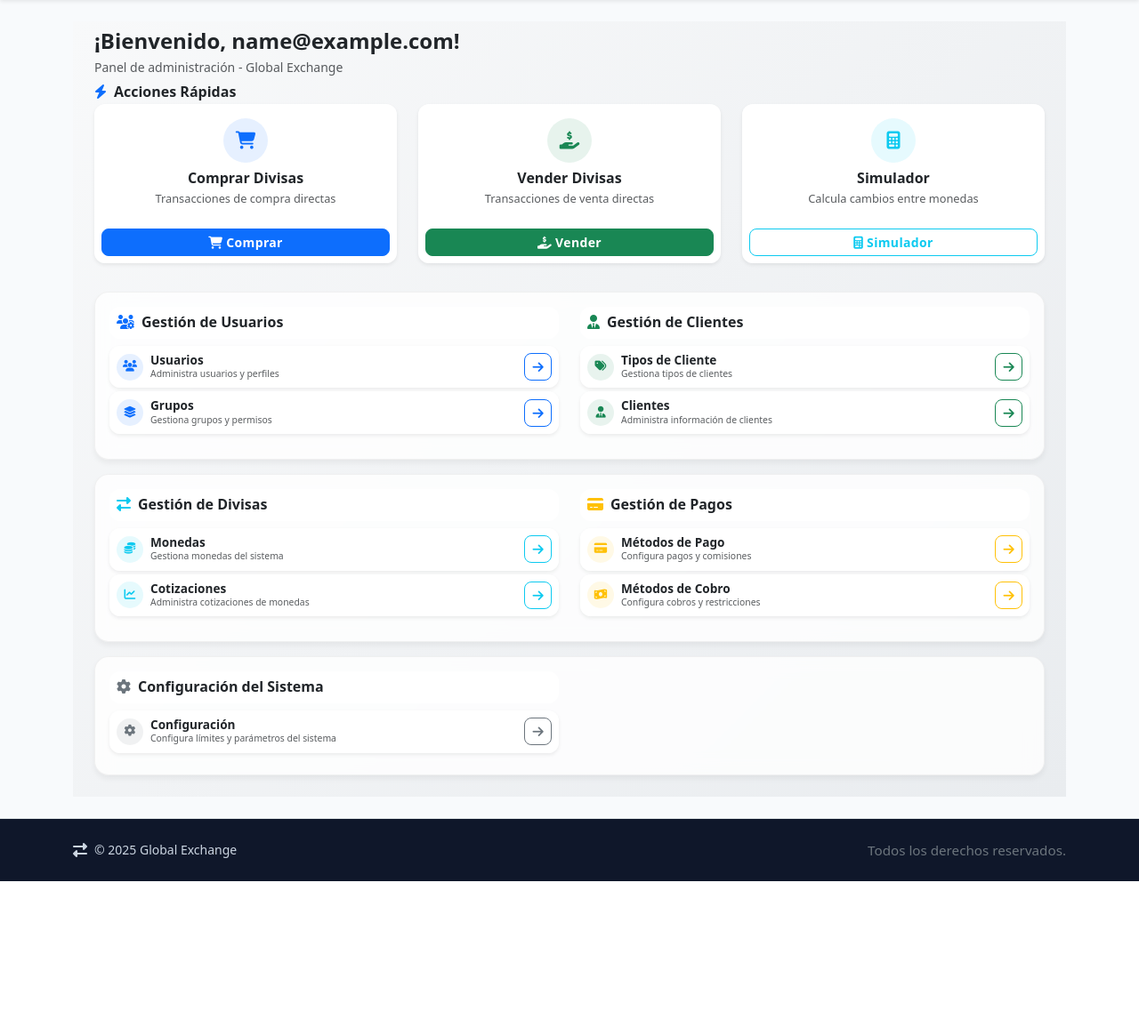
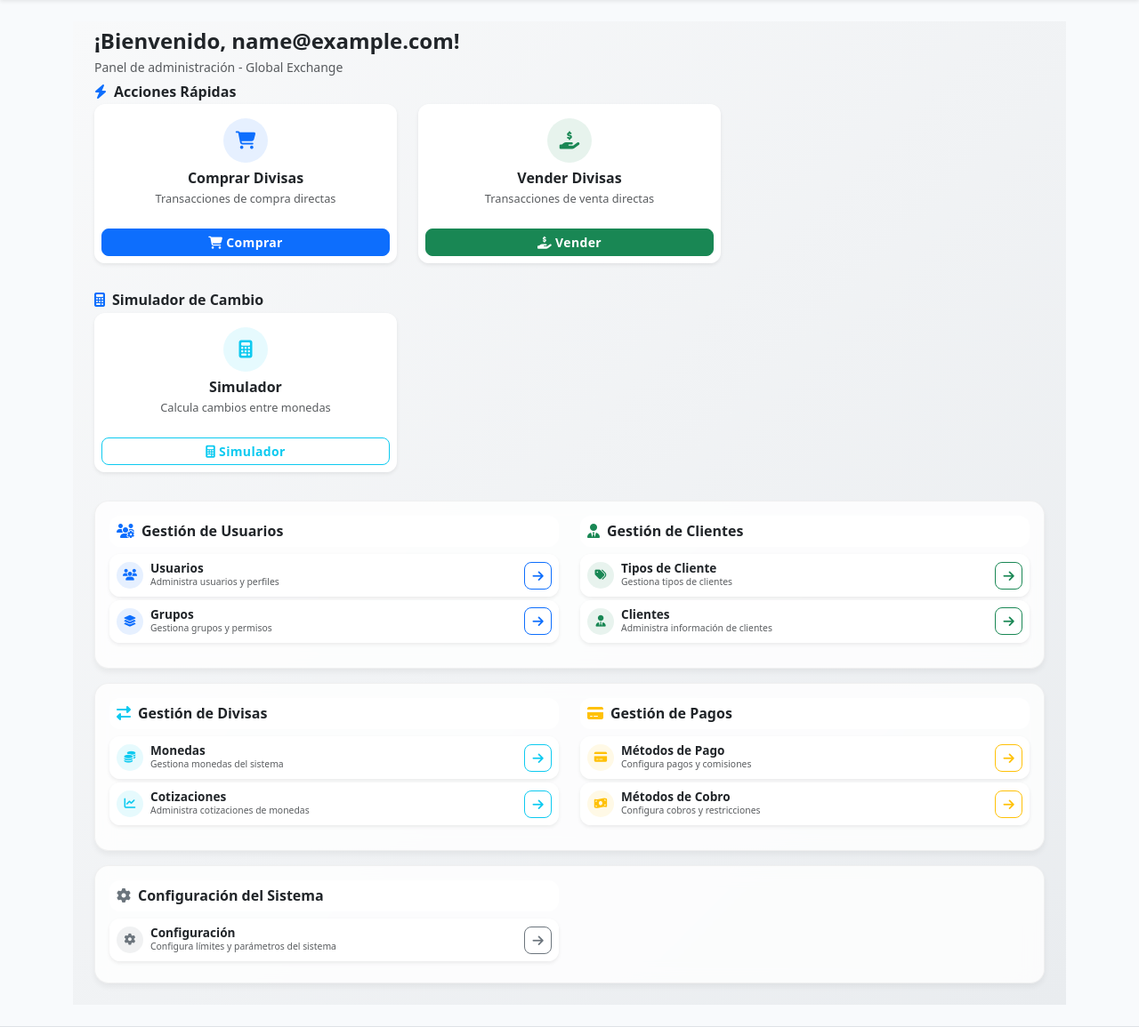
Before and after one commit to ingenieria-software-fpuna/global-exchange, a Django app: page /auth/dashboard/ in a window 1280 px wide. Shown: the part 56-1211 px from the top of the page at 89% size. Before the commit the page ends 1047 px from the top, so only its background shows below. Run offline with Django 5.2, Linux system fonts and the light colour scheme; the visitor is signed in with stand-in values (Sample User, id 1); data comes from the database, SQL or seed files in the repository.

Commit message:
GE-93: Visualizar solo simulador en el dashboard

```diff
--- a/auth/templates/auth/dashboard.html
+++ b/auth/templates/auth/dashboard.html
@@ -55,22 +55,6 @@
                 </div>
             </div>
         </div>
-        <div class="col-lg-4 col-md-6 mb-3">
-            <div class="card border-0 shadow-sm h-100 hover-shadow">
-                <div class="card-body text-center p-3">
-                    <div class="bg-info bg-opacity-10 rounded-circle d-inline-flex align-items-center justify-content-center mb-2" style="width: 50px; height: 50px;">
-                        <i class="fas fa-calculator fa-lg text-info"></i>
-                    </div>
-                    <h6 class="card-title fw-semibold mb-1">Simulador</h6>
-                    <p class="card-text text-muted" style="font-size: 0.8rem;">Calcula cambios entre monedas</p>
-                </div>
-                <div class="card-footer border-0 bg-transparent p-2">
-                    <a href="{% url 'tasa_cambio:dashboard' %}" class="btn btn-outline-info w-100 btn-sm fw-semibold">
-                        <i class="fas fa-calculator me-1"></i>Simulador
-                    </a>
-                </div>
-            </div>
-        </div>
     </div>
     {% else %}
     <!-- Mensaje para usuarios sin permisos de transacciones -->
@@ -90,6 +74,31 @@
         </div>
     </div>
     {% endif %}
+
+    <!-- Simulador - Siempre visible para todos los usuarios -->
+    <div class="row mb-3">
+        <div class="col-12 mb-1">
+            <h2 class="h6 fw-semibold text-dark mb-0">
+                <i class="fas fa-calculator text-primary me-2"></i>Simulador de Cambio
+            </h2>
+        </div>
+        <div class="col-lg-4 col-md-6 mb-3">
+            <div class="card border-0 shadow-sm h-100 hover-shadow">
+                <div class="card-body text-center p-3">
+                    <div class="bg-info bg-opacity-10 rounded-circle d-inline-flex align-items-center justify-content-center mb-2" style="width: 50px; height: 50px;">
+                        <i class="fas fa-calculator fa-lg text-info"></i>
+                    </div>
+                    <h6 class="card-title fw-semibold mb-1">Simulador</h6>
+                    <p class="card-text text-muted" style="font-size: 0.8rem;">Calcula cambios entre monedas</p>
+                </div>
+                <div class="card-footer border-0 bg-transparent p-2">
+                    <a href="{% url 'tasa_cambio:dashboard' %}" class="btn btn-outline-info w-100 btn-sm fw-semibold">
+                        <i class="fas fa-calculator me-1"></i>Simulador
+                    </a>
+                </div>
+            </div>
+        </div>
+    </div>
 
     <!-- Administration Sections Row 1: User & Client Management -->
     {% if can_view_usuarios or can_view_groups or can_view_tipocliente or can_view_cliente %}
```
